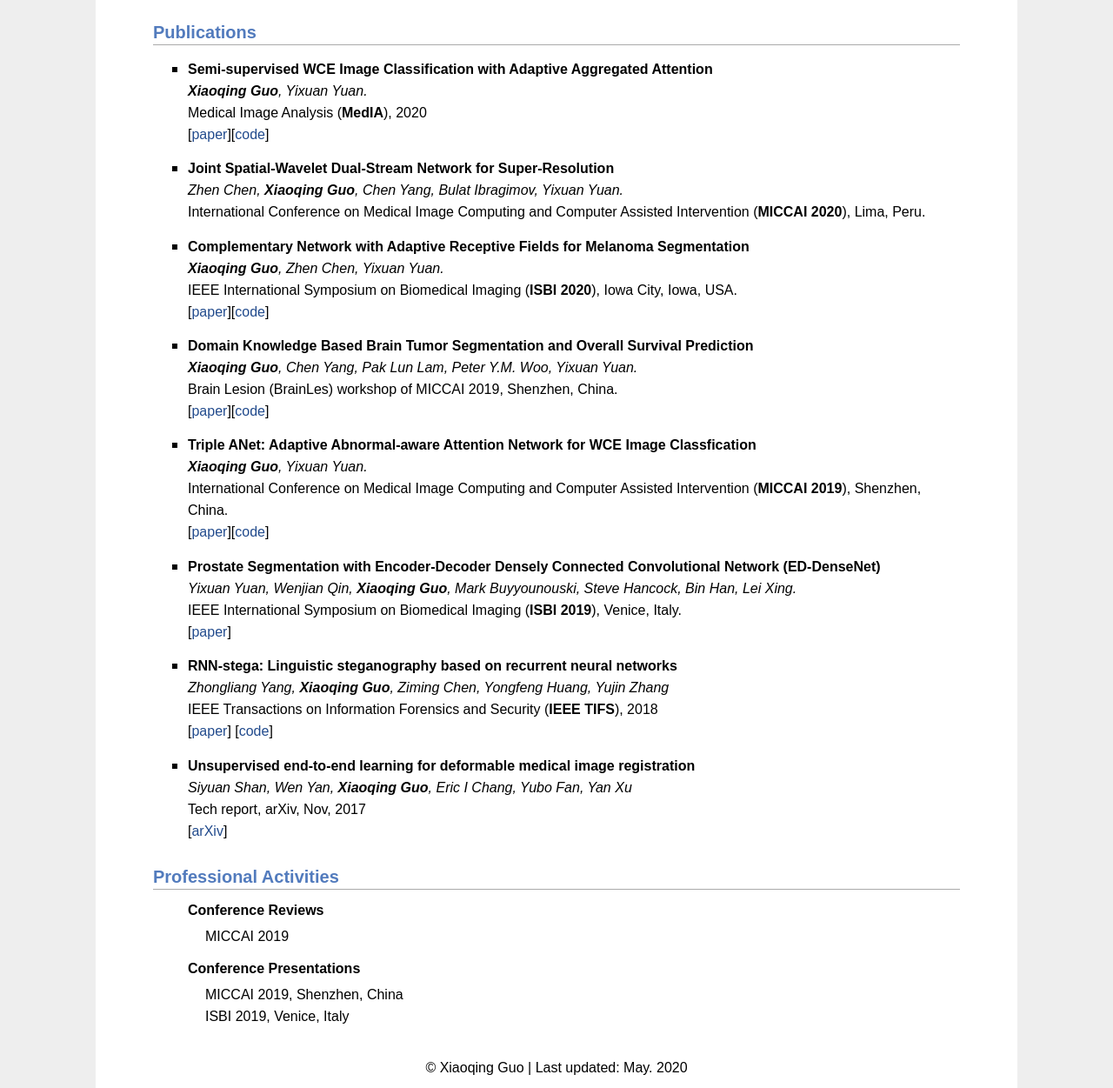
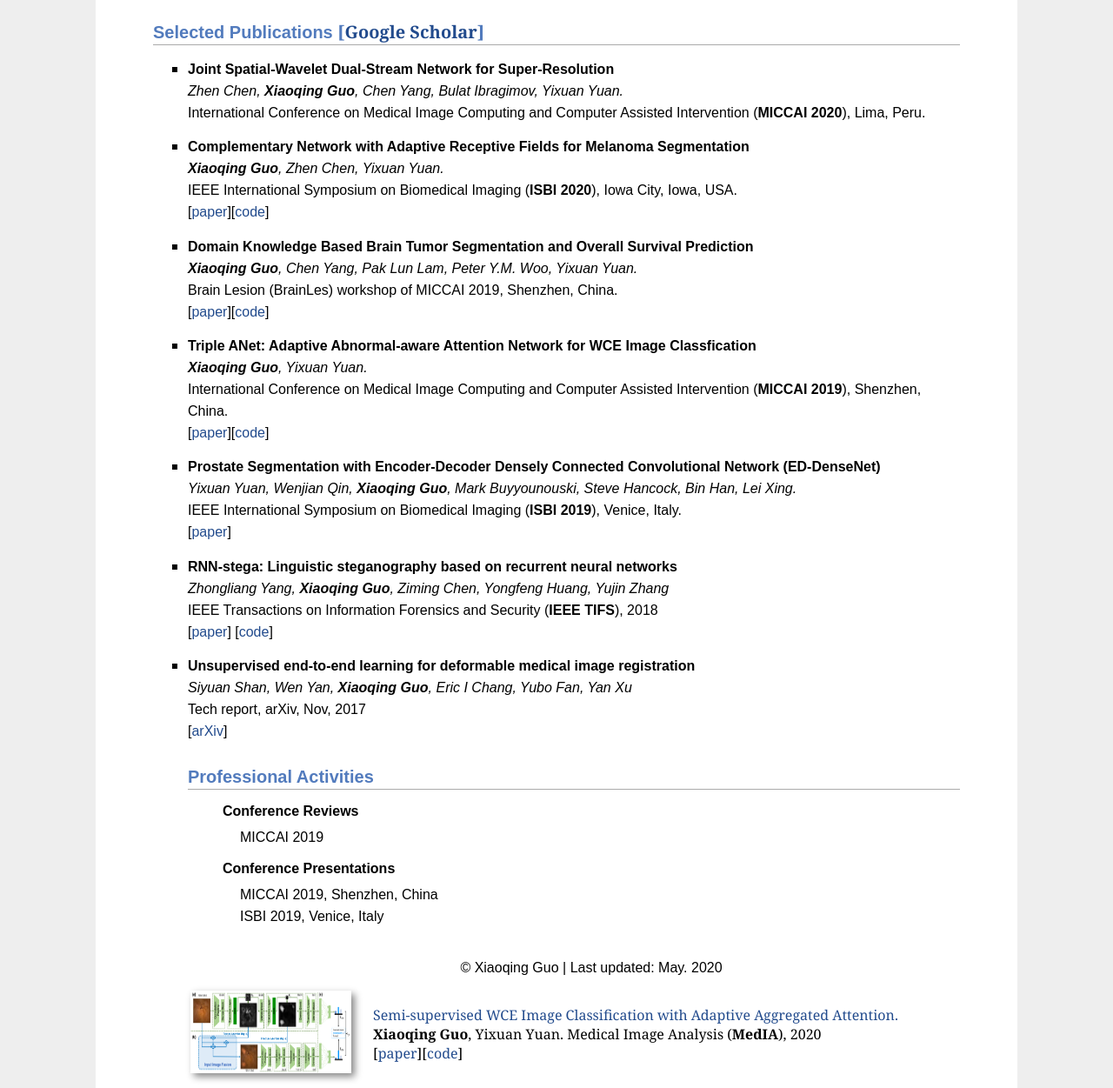
Before and after one commit to xuxiaofeng6/xuxiaofeng6.github.io, a plain HTML site: page index.html in a window 1280 px wide. Shown: the part 757-2008 px from the top of the page at 87% size. Drawn offline with Linux system fonts and the light colour scheme.

Commit message:
Update index.html

```diff
--- a/index.html
+++ b/index.html
@@ -77,16 +77,34 @@
 
 
 
-<h2><font face="Arial"> Publications </font></h2>
+<h2><font face="Arial"> Selected Publications </font> [<a href="https://scholar.google.com.hk/citations?hl=zh-CN&user=fo3rmtwAAAAJ">Google Scholar</a>]</h2>
 <ul>
+<table id="tbPublications" width="100%">
+	<tbody>
 
-    <li> <p style="margin-left: 0px; line-height: 150%; margin-top: 10px; margin-bottom: 10px;"><font face="Arial" size="3"><meta charset="utf-8">
+
+    <tr>
+		<td width="206">
+		<img src="./pic/MIA1.png" width="185px" height = "95" style="box-shadow: 4px 4px 8px #888">
+		</td>
+		<td><a href="https://arxiv.org/abs/1907.00354" target="_blank">Semi-supervised WCE Image Classification with Adaptive Aggregated Attention.</a><br>
+		<b>Xiaoqing Guo</b>, Yixuan Yuan.
+		Medical Image Analysis (<b>MedIA</b>), 2020 <br>
+	        [<a href="https://doi.org/10.1016/j.media.2020.101733">paper</a>][<a href="https://github.com/Guo-Xiaoqing/SSL_WCE">code</a>]
+		</td>
+	</tr>
+	<tr></tr>
+    <tr></tr>
+    <tr></tr>
+
+
+    <!--<li> <p style="margin-left: 0px; line-height: 150%; margin-top: 10px; margin-bottom: 10px;"><font face="Arial" size="3"><meta charset="utf-8">
             <b>Semi-supervised WCE Image Classification with Adaptive Aggregated Attention</b> <br>
          <i>   <b>Xiaoqing Guo</b>, Yixuan Yuan. </i><br>
 	       Medical Image Analysis (<b>MedIA</b>), 2020 <br>
 	 [<a href="https://doi.org/10.1016/j.media.2020.101733">paper</a>][<a href="https://github.com/Guo-Xiaoqing/SSL_WCE">code</a>]
 	  </font>
-	 </p> </li>
+	 </p> </li>-->
 
 
     <li> <p style="margin-left: 0px; line-height: 150%; margin-top: 10px; margin-bottom: 10px;"><font face="Arial" size="3"><meta charset="utf-8">
```
